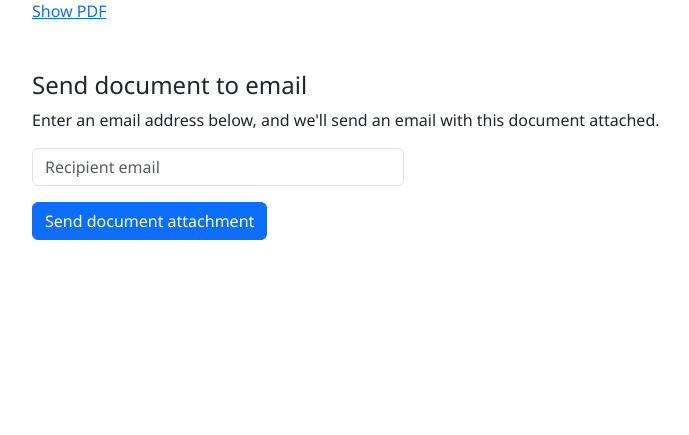
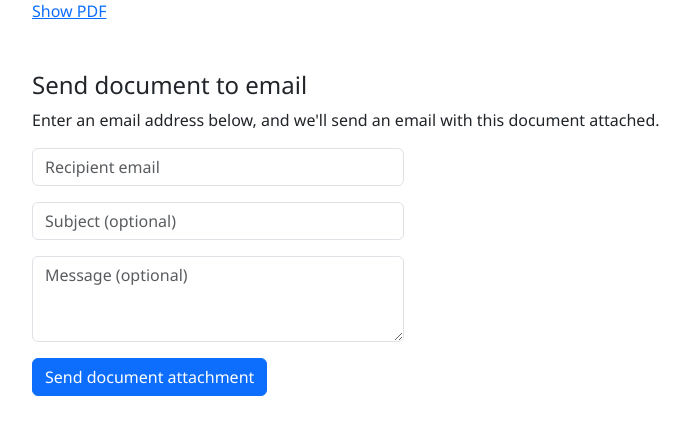
Before and after one commit to daduam/fileserver, a Django app: page /documents/1/preview/ in a window 1280 px wide. Shown: the part 166-601 px from the top of the page, without its empty margins (50-739 px from the left). Run offline with Django 4.2, Linux system fonts and the light colour scheme; a user stored in the database is signed in; tables that the repository leaves empty hold one stand-in row (values such as "Sample post").

Commit message:
Add finishing touches
Display flash message after account verification

Override str representation for Document model

 Add optional subject and message fields to send document attachment form

Add README

Fix inline pdf preview

```diff
--- a/core/forms.py
+++ b/core/forms.py
@@ -14,3 +14,5 @@ class SignUpForm(UserCreationForm):
 
 class SendDocumentAttachmentForm(forms.Form):
     email = forms.EmailField(required=True)
+    subject = forms.CharField(required=False)
+    message = forms.CharField(required=False)
--- a/core/models.py
+++ b/core/models.py
@@ -78,3 +78,6 @@ class Document(models.Model):
     downloads = models.IntegerField(default=0)
 
     emails = models.IntegerField(default=0)
+
+    def __str__(self):
+        return "Document: {}".format(self.title)
--- a/core/urls.py
+++ b/core/urls.py
@@ -33,4 +33,9 @@ urlpatterns = [
         views.SearchResultsView.as_view(),
         name="search_results",
     ),
+    path(
+        "documents/<document_id>/show_pdf/",
+        views.show_pdf,
+        name="show_pdf",
+    ),
 ]
--- a/core/views.py
+++ b/core/views.py
@@ -92,6 +92,10 @@ def activate_account(request, uidb64, token):
     if user is not None and account_activation_token.check_token(user, token):
         user.is_active = True
         user.save()
+        messages.success(
+            request,
+            "Your account has been verified successfully! You can now log in and start using our services.",
+        )
         return HttpResponseRedirect(reverse("login"))
     return HttpResponse("Activation link is invalid")
 
@@ -115,13 +119,26 @@ def send_attachment(request, document_id):
     if form.is_valid():
         document = get_object_or_404(Document, pk=document_id)
         email = form.cleaned_data.get("email")
-        if send_file_attachment_to_email(request, email, document.file):
+        subject = form.cleaned_data.get("subject")
+        message = form.cleaned_data.get("message")
+        if send_file_attachment_to_email(
+            request, email, document.file, subject, message
+        ):
             messages.success(
                 request,
                 "An email with the file attachment has been sent successfully to the provided email address.",
-            )
+            ),
             document.emails = F("emails") + 1
             document.save()
     return HttpResponseRedirect(
         reverse("core:preview_document", kwargs={"pk": document_id})
     )
+
+
+@login_required
+def show_pdf(request, document_id):
+    document = get_object_or_404(Document, pk=document_id)
+    response = HttpResponse(document.file.read(), content_type="application/pdf")
+    filename = document.file.name
+    response["Content-Disposition"] = f"inline; attachment; filename={filename}"
+    return response
--- a/templates/core/document_detail.html
+++ b/templates/core/document_detail.html
@@ -22,7 +22,7 @@
 
     <div id="id_preview">
         {% if object.filetype == 'pdf' %}
-        <a href="{{ object.file.url }}">Show PDF</a>
+        <a href="{% url 'core:show_pdf' object.id %}">Show PDF</a>
         {% elif object.filetype == 'image' %}
         <img src="{{ object.file.url }}" class="img-fluid" alt="{{ object.title }}">
         {% elif object.filetype == 'audio' %}
@@ -66,9 +66,15 @@
             </div>
             {% endif %}
 
-            <div class="mb-3 col-md-6 col-lg-4">
-                <input type="email" name="email" class="form-control" placeholder="Recipient email"
+            <div class="col-md-6 col-lg-4">
+                <input type="email" name="email" class="form-control mb-3" placeholder="Recipient email"
                     autocapitalize="none" autocomplete="email" maxlength="254" required id="id_email">
+
+                <input type="text" name="subject" class="form-control mb-3" placeholder="Subject (optional)"
+                    autocapitalize="none" id="id_subject">
+
+                <textarea name="message" class="form-control mb-3" placeholder="Message (optional)" id="id_message"
+                    rows="3"></textarea>
             </div>
 
             <button type="submit" class="btn btn-primary">Send document attachment</button>
```
Also changed, not shown: core/mail.py (+6 -3 lines), README.md (added).
